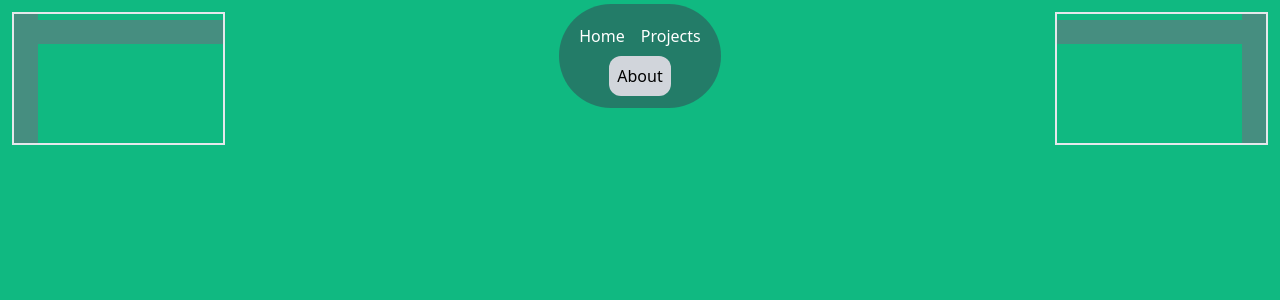
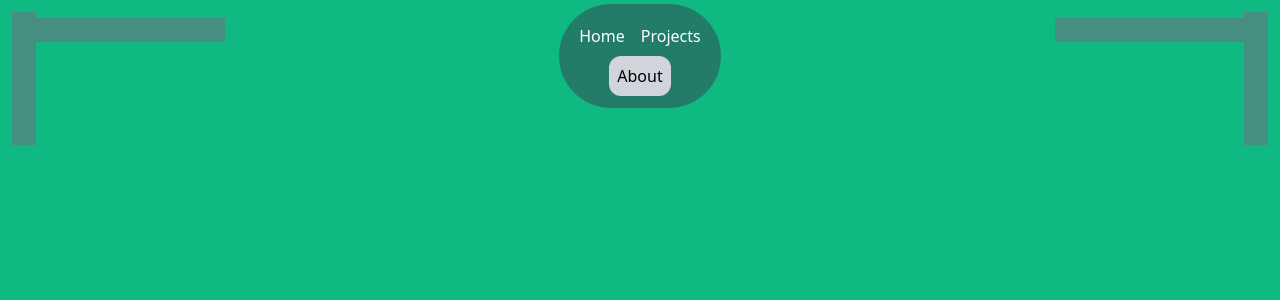
Before and after one commit to griffinbar123/PortfolioWebsite, a React (Create React App) app: page /about in a window 1280 px wide. Shown: the top 300 px of the page. Built offline with nearby package versions, Linux system fonts and the light colour scheme.

Commit message:
did transitions better

```diff
--- a/src/components/About/About.tsx
+++ b/src/components/About/About.tsx
@@ -2,10 +2,11 @@ import React, {useContext} from 'react';
 import {DirectionContext} from '../DirectionContext'
 import { motion} from 'framer-motion'
 import { Link } from 'react-router-dom';
+import useWindowDimensions from '../window';
 
 
 function About() {
-  const {direction} = useContext(DirectionContext);
+  const {direction, setDirection} = useContext(DirectionContext);
   // console.log(direction);
 
   const animation = {
@@ -21,8 +22,9 @@ function About() {
   //     exit:{opacity: 0},
   //     transition:{duration: 1.6}
   // };
+  const { height, width } = useWindowDimensions();
+  return (
 
-  return (
       <motion.div
       initial = {animation.initial}
       animate= {animation.animate}
@@ -35,7 +37,13 @@ function About() {
         transition={{ease:"easeInOut"}}
         className="absolute top-3 h-1/6 w-1/6 left-3 pointer-events-auto">
           <Link to="/"
-          className=" h-full flex items-start border-2">
+          onClick={() => {
+            setDirection({
+            HomeStartX:direction.HomeStartX, HomeStartY:direction.HomeStartY,
+          ProjectsStartX:((width)), ProjectsStartY:0,
+          AboutStartX:width/2, AboutStartY:(height)
+          })}}
+          className=" h-full w-full items-start flex">
             <motion.div className=" h-full ">
               <motion.button className=" bg-gray-500 p-3 opacity-60 h-full "/>
             </motion.div>
@@ -48,8 +56,14 @@ function About() {
         <motion.button
         whileHover={{scale: 1.4, x:-60 ,y:26 ,opacity: 1}}
         transition={{ease:"easeInOut"}}
-        className="absolute top-3 border-2 h-1/6 w-1/6 right-3 pointer-events-auto">
+        className="absolute top-3 h-1/6 w-1/6 right-3 pointer-events-auto">
           <Link to="/projects"
+          onClick={() => {
+            setDirection({
+            HomeStartX:((width*-1)), HomeStartY:0,
+          ProjectsStartX:direction.ProjectsStartX, ProjectsStartY:direction.ProjectsStartY,
+          AboutStartX:((width*-1)/2), AboutStartY:(height)
+          })}}
           className=" h-full flex flex-row-reverse">
             <motion.div className=" h-full ">
               <motion.button className=" bg-gray-500 p-3 opacity-60 h-full "/>
--- a/src/components/Home/Home.tsx
+++ b/src/components/Home/Home.tsx
@@ -2,12 +2,13 @@ import React, {useContext} from 'react';
 import {DirectionContext} from '../DirectionContext'
 import { motion} from 'framer-motion'
 import { Link } from 'react-router-dom';
+import useWindowDimensions from '../window';
 
 
 
 function Home() {
-  const {direction} = useContext(DirectionContext);
-
+  const {direction, setDirection}= useContext(DirectionContext);
+  const { height, width } = useWindowDimensions();
   const animation = {
     initial : {x:direction.HomeStartX, y:direction.HomeStartY, opacity: 0} ,
       animate: {x:0, y:0, opacity: 1},
@@ -30,7 +31,14 @@ function Home() {
     exit={animation.exit}
     transition={animation.transition}
     className="bg-yellow-500 w-full h-full overflow-hidden text-white pointer-events-none" >
-      <Link to="/projects" className="absolute inset-y-0 z-60 right-3 h-full flex items-center flex-row-reverse">
+      <Link to="/projects" className="absolute inset-y-0 z-60 right-3 h-full flex items-center flex-row-reverse"
+      onClick={() => {
+        setDirection({
+        HomeStartX:((width*-1)), HomeStartY:0,
+      ProjectsStartX:direction.ProjectsStartX, ProjectsStartY:direction.ProjectsStartY,
+      AboutStartX:((width*-1)/2), AboutStartY:(height)
+      })}}
+      >
         <motion.button
         whileHover={{scale: 1.4, x:-6 ,opacity: 1}}
         transition={{ease:"easeInOut"}}
@@ -41,6 +49,12 @@ function Home() {
       transition={{ease:"easeInOut"}}
       className="absolute bottom-3 h-1/6 w-1/6 right-3 pointer-events-auto">
         <Link to="/about"
+        onClick={() => {
+          setDirection({
+          HomeStartX:(-width/2), HomeStartY:height*-2.8,
+        ProjectsStartX:(width/2), ProjectsStartY:height*-2.8,
+        AboutStartX:direction.AboutStartX, AboutStartY:direction.AboutStartY
+        })}}
         className=" h-full flex items-end flex-row-reverse">
           <motion.div className=" h-full ">
             <motion.button className=" bg-gray-500 p-3 opacity-60 h-full "/>
--- a/src/components/Projects/Projects.tsx
+++ b/src/components/Projects/Projects.tsx
@@ -2,11 +2,13 @@ import React, {useContext} from 'react'
 import {DirectionContext} from '../DirectionContext'
 import { motion} from 'framer-motion'
 import { Link } from 'react-router-dom';
+import useWindowDimensions from '../window';
 
 
 function Projects() {
-  const {direction} = useContext(DirectionContext);
-  console.log(direction);
+  const {direction, setDirection}= useContext(DirectionContext);
+  const { height, width } = useWindowDimensions();
+  // console.log(direction);
 
   const animation = {
     initial : {x:direction.ProjectsStartX, y:direction.ProjectsStartY, opacity: 0} ,
@@ -27,7 +29,14 @@ function Projects() {
       exit={animation.exit}
       transition={animation.transition}
       className="bg-red-500 w-full h-full overflow-hidden text-white pointer-events-none" >
-        <Link to="/" className="absolute inset-y-0 z-60 left-3 h-full flex items-center flex-row-reverse">
+        <Link to="/" className="absolute inset-y-0 z-60 left-3 h-full flex items-center flex-row-reverse"
+        onClick={() => {
+          setDirection({
+          HomeStartX:direction.HomeStartX, HomeStartY:direction.HomeStartY,
+        ProjectsStartX:((width)), ProjectsStartY:0,
+        AboutStartX:width/2, AboutStartY:(height)
+        })}}
+        >
           <motion.button
           whileHover={{scale: 1.4, x:6 ,opacity: 1}}
           transition={{ease:"easeInOut"}}
@@ -38,6 +47,12 @@ function Projects() {
         transition={{ease:"easeInOut"}}
         className="absolute bottom-3 h-1/6 w-1/6 left-3 pointer-events-auto">
           <Link to="/about"
+          onClick={() => {
+            setDirection({
+            HomeStartX:(-width/2), HomeStartY:height*-2.8,
+          ProjectsStartX:(width/2), ProjectsStartY:height*-2.8,
+          AboutStartX:direction.AboutStartX, AboutStartY:direction.AboutStartY
+          })}}
           className=" h-full flex items-end">
             <motion.div className=" h-full ">
               <motion.button className=" bg-gray-500 p-3 opacity-60 h-full "/>
```
